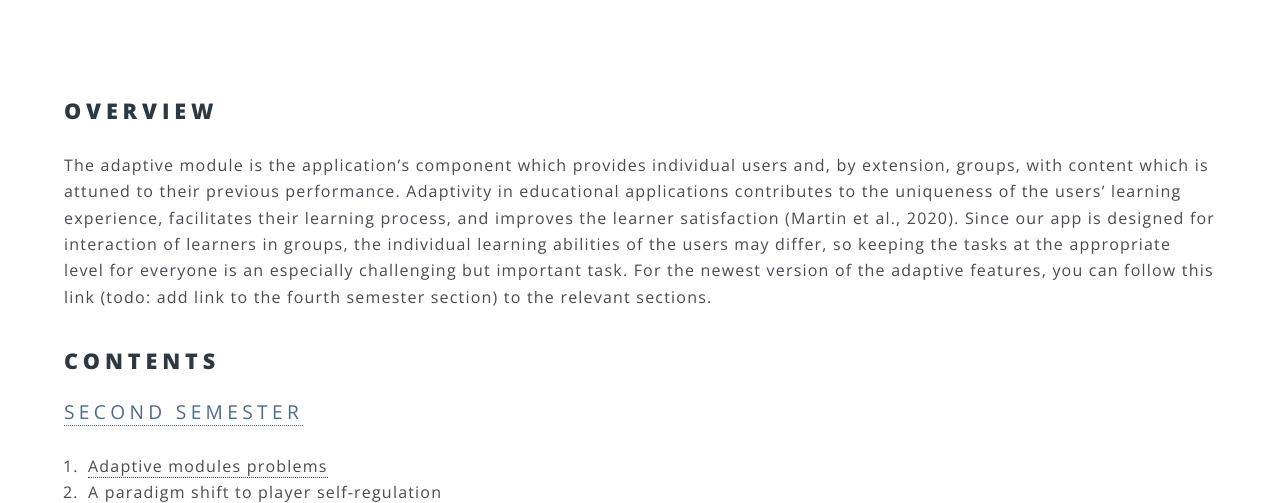
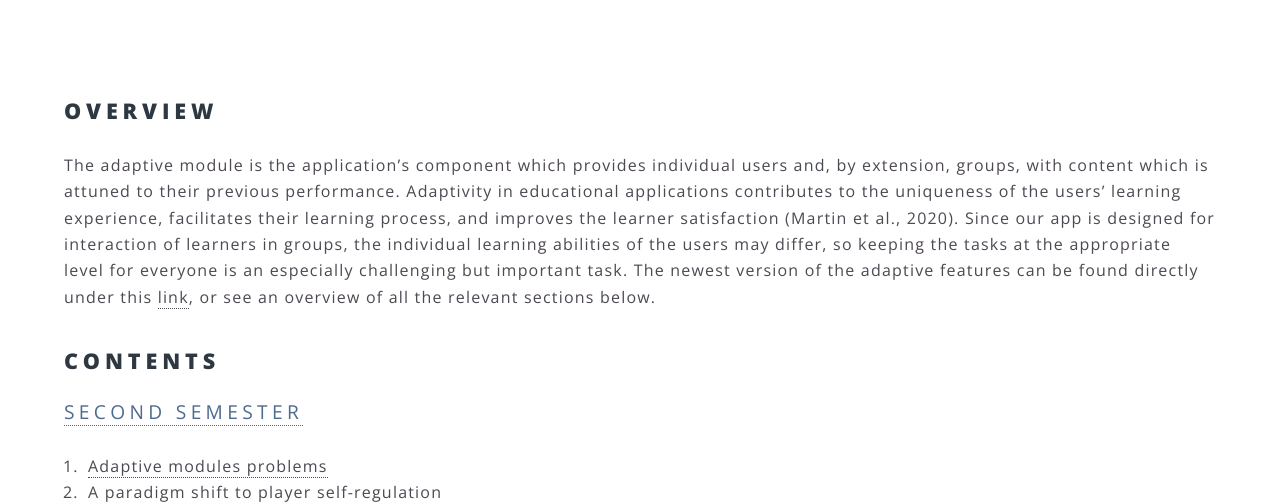
Before and after one commit to ALLUOS/ALLUOS.github.io, a Jekyll site: the page built from _posts/2021-02-03-adaptive.md, in a window 1280 px wide and 900 px high, cut to the strip 397-900 px from the top of the window. Built offline with Jekyll 4.4.1, drawn with Linux system fonts in a browser that asks for light colours.

Commit message:
fixed todo (again)

```diff
--- a/_posts/2021-02-03-adaptive.md
+++ b/_posts/2021-02-03-adaptive.md
@@ -14,7 +14,7 @@ image: pic06.jpg
 
 ## Overview
 
-The adaptive module is the application’s component which provides individual users and, by extension, groups, with content which is attuned to their previous performance. Adaptivity in educational applications contributes to the uniqueness of the users’ learning experience, facilitates their learning process, and improves the learner satisfaction (Martin et al., 2020). Since our app is designed for interaction of learners in groups, the individual learning abilities of the users may differ, so keeping the tasks at the appropriate level for everyone is an especially challenging but important task. For the newest version of the adaptive features, you can follow this link (todo: add link to the fourth semester section) to the relevant sections.
+The adaptive module is the application’s component which provides individual users and, by extension, groups, with content which is attuned to their previous performance. Adaptivity in educational applications contributes to the uniqueness of the users’ learning experience, facilitates their learning process, and improves the learner satisfaction (Martin et al., 2020). Since our app is designed for interaction of learners in groups, the individual learning abilities of the users may differ, so keeping the tasks at the appropriate level for everyone is an especially challenging but important task. The newest version of the adaptive features can be found directly under this [link](#fourth), or see an overview of all the relevant sections below.
 
 
 ## Contents
```
